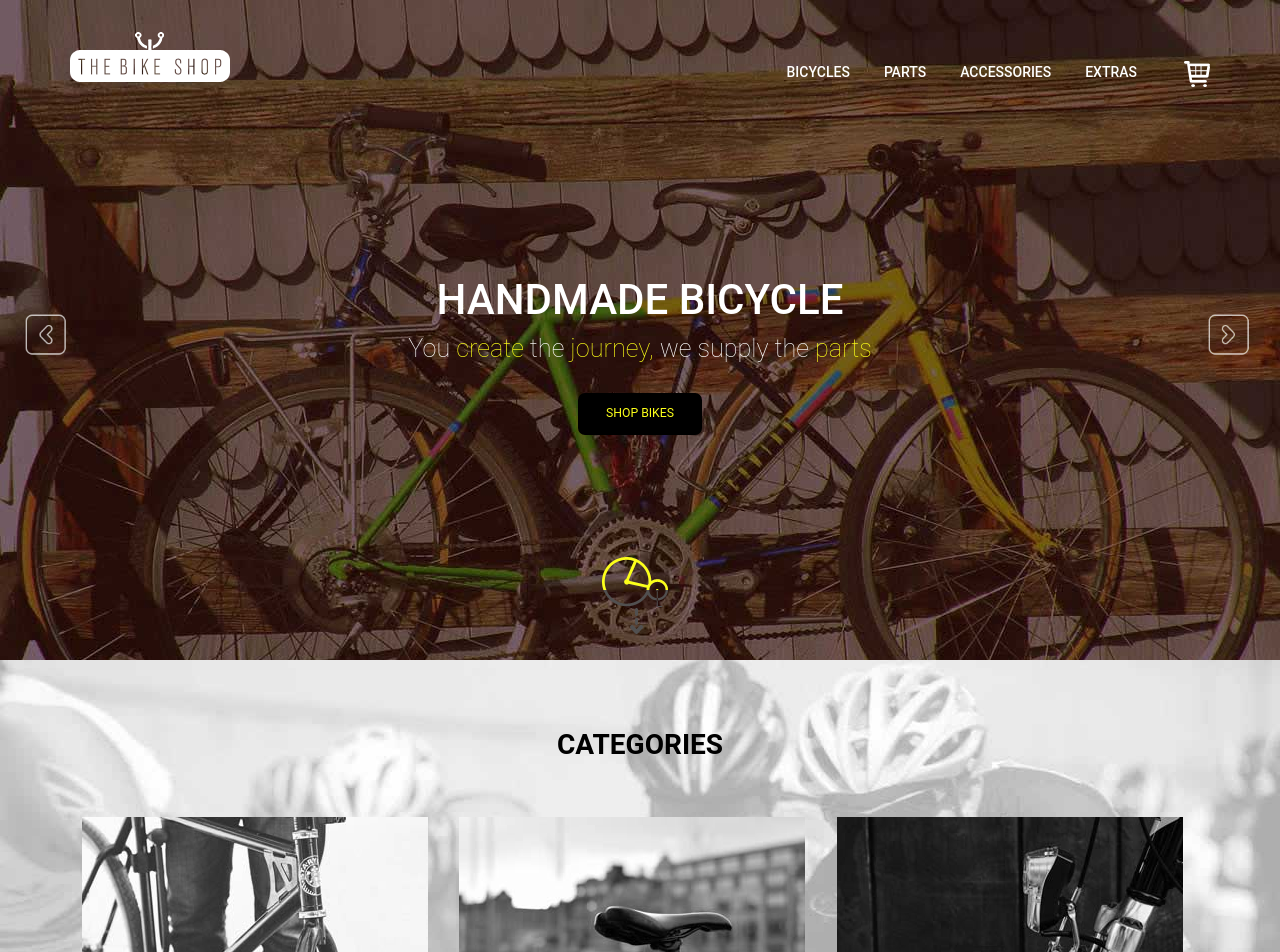
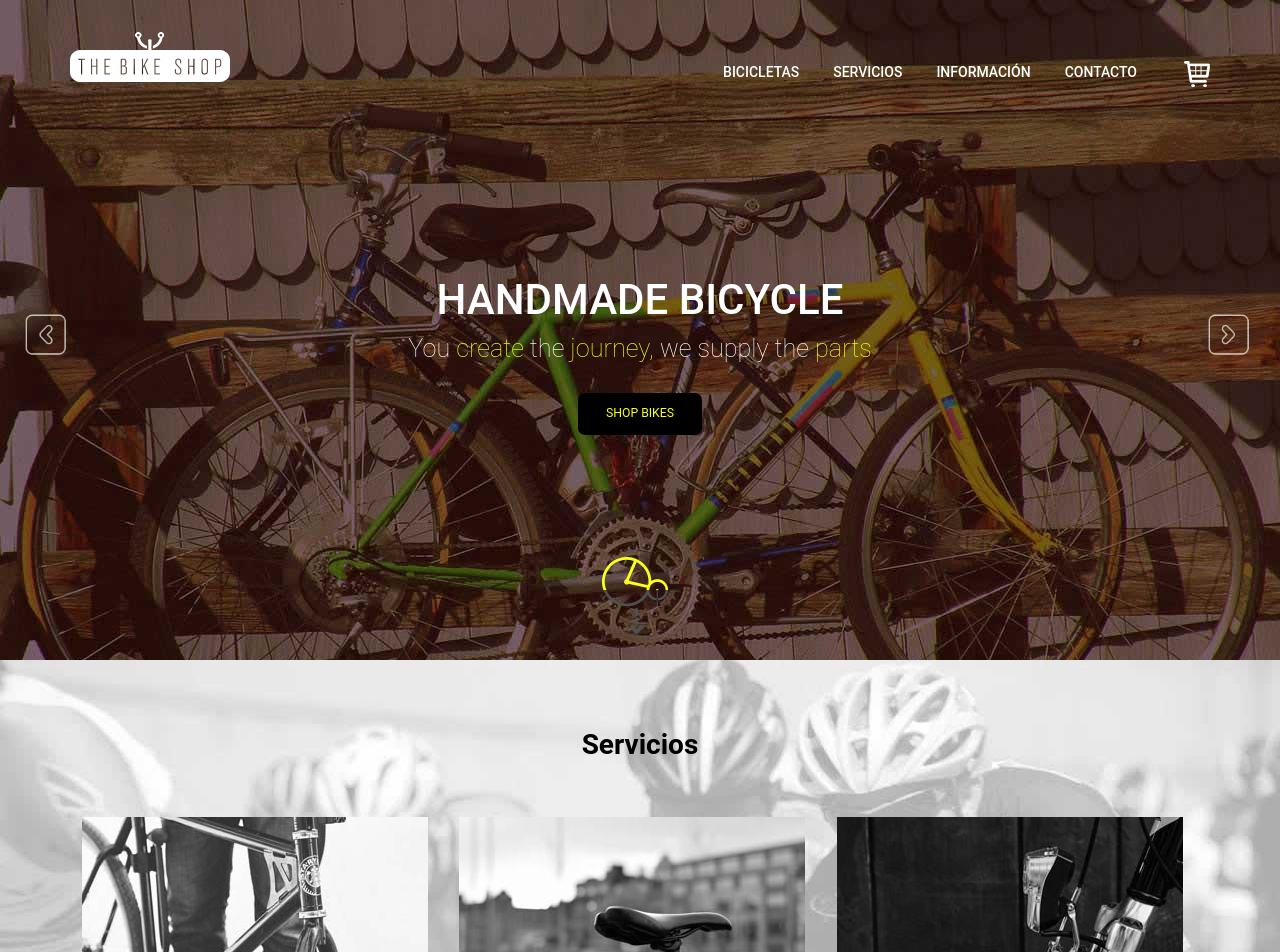
Before and after one commit to B0rjitaaa/bikes, a Django app: page / in a window 1280 px wide. Shown: the top 952 px of the page. Run offline with Django 3.2, Linux system fonts and the light colour scheme; some libraries are stand-ins or nearby versions.

Commit message:
Preparativos para la reunión.

```diff
--- a/shop/templates/index.html
+++ b/shop/templates/index.html
@@ -3,7 +3,7 @@
 <!DOCTYPE html>
 <html>
 	<head>
-		<title>Bike Shop a Ecommerce Category Flat Bootstrap Responsive Website Template| Home :: w3layouts</title>
+		<title>Título</title>
 		{% block custom_css %}
 		    <link href="{% static 'css/bootstrap.css' %}" rel='stylesheet' type='text/css' />
 		    <link rel="stylesheet" href="http://maxcdn.bootstrapcdn.com/font-awesome/4.3.0/css/font-awesome.min.css">
@@ -15,8 +15,7 @@
 
 		<meta name="viewport" content="width=device-width, initial-scale=1">
 		<meta http-equiv="Content-Type" content="text/html; charset=utf-8" />
-		<meta name="keywords" content="Bike-shop Responsive web template, Bootstrap Web Templates, Flat Web Templates, Android Compatible web template,
-		Smartphone Compatible web template, free webdesigns for Nokia, Samsung, LG, SonyErricsson, Motorola web design" />
+		<meta name="keywords" content="Content" />
 	</head>
 <body>
 <!--banner-->
@@ -27,38 +26,38 @@
 				 	<a href="{% url 'index' %}"><img src="images/logo.png" alt=""/></a>
 		   		</div>
 			  	<div class="top-nav">
-					<label class="mobile_menu" for="mobile_menu"><span>Menu</span></label>
+					<label class="mobile_menu" for="mobile_menu"><span>Menú</span></label>
 					<input id="mobile_menu" type="checkbox">
 		   			<ul class="nav">
-				  		<li class="dropdown1"><a href="bicycles.html">BICYCLES</a>
-					  		<ul class="dropdown2">
+				  		<li class="dropdown1"><a href="bicycles.html">Bicicletas</a>
+					  		<!--<ul class="dropdown2">
 								<li><a href="bicycles.html">FIXED / SINGLE SPEED</a></li>
 								<li><a href="bicycles.html">CITY BIKES</a></li>
 								<li><a href="bicycles.html">PREMIMUN SERIES</a></li>
-						  	</ul>
+						  	</ul>-->
 					  	</li>
-					  	<li class="dropdown1"><a href="parts.html">PARTS</a>
-							<ul class="dropdown2">
+					  	<li class="dropdown1"><a href="parts.html">Servicios</a>
+							<!--<ul class="dropdown2">
 								<li><a href="parts.html">CHAINS</a></li>
 								<li><a href="parts.html">TUBES</a></li>
 								<li><a href="parts.html">TIRES</a></li>
 								<li><a href="parts.html">DISC BREAKS</a></li>
-						  	</ul>
+						  	</ul>-->
 					 	</li>
-					 	<li class="dropdown1"><a href="accessories.html">ACCESSORIES</a>
-						 	<ul class="dropdown2">
+					 	<li class="dropdown1"><a href="accessories.html">Información</a>
+						 	<!--<ul class="dropdown2">
 								<li><a href="accessories.html">LOCKS</a></li>
 								<li><a href="accessories.html">HELMETS</a></li>
 								<li><a href="accessories.html">ARM COVERS</a></li>
 								<li><a href="accessories.html">JERSEYS</a></li>
-						  	</ul>
+						  	</ul>-->
 					 	</li>
-					 	<li class="dropdown1"><a href="404.html">EXTRAS</a>
-						 	<ul class="dropdown2">
+					 	<li class="dropdown1"><a href="404.html">Contacto</a>
+						 	<!--<ul class="dropdown2">
 								<li><a href="404.html">CLASSIC BELL</a></li>
 								<li><a href="404.html">BOTTLE CAGE</a></li>
 								<li><a href="404.html">TRUCK GRIP</a></li>
-						  	</ul>
+						  	</ul>-->
 				 		</li>
 		  				<a class="shop" href="cart.html"><img src="images/cart.png" alt=""/></a>
 				  	</ul>
@@ -89,25 +88,25 @@
 
 	<div id="cate" class="categories">
 		<div class="container">
-			<h3>CATEGORIES</h3>
+			<h3>Servicios</h3>
 		 	<div class="categorie-grids">
 				<a href="bicycles.html">
 				<div class="col-md-4 cate-grid grid1">
-					<h4>FIXED / SINGLE SPEED</h4>
+					<h4>TEXTO</h4>
 					<p>Are you ready </p>
-				<a class="store" href="bicycles.html">GO TO STORE</a>
+				<a class="store" href="bicycles.html">Detalles</a>
 			 	</div></a>
 
 			 	<a href="bicycles.html"><div class="col-md-4 cate-grid grid2">
-			 	<h4>PREMIMUM SERIES</h4>
+			 	<h4>TEXTO</h4>
 			 	<p>Exclusive Bike Components</p>
-	 			<a class="store" href="bicycles.html">GO TO STORE</a>
+	 			<a class="store" href="bicycles.html">Detalles</a>
 			 	</div></a>
 
 			 	<a href="bicycles.html"><div class="col-md-4 cate-grid grid3">
-			 	<h4>CITY BIKES</h4>
+			 	<h4>TEXTO</h4>
 			 	<p>Street Playground</p>
-			 	<a class="store" href="bicycles.html">GO TO STORE</a>
+			 	<a class="store" href="bicycles.html">Detalles</a>
 			 	</div></a>
 			 <div class="clearfix"></div>
 		 	</div>
@@ -116,16 +115,16 @@
 
 <!--bikes-->
 	<div class="bikes">
- 		<h3>POPULAR BIKES</h3>
+ 		<h3>POPULARES</h3>
 	 	<div class="bikes-grids">
 	 		<ul id="flexiselDemo1">
 		 		<li>
 			 		<img src="/images/bik1.jpg" alt=""/>
 				 	<div class="bike-info">
 				 		<div class="model">
-					 		<h4>FIXED GEAR<span>$249.00</span></h4>
+					 		<h4>TEXTO<span>TEXTO</span></h4>
 				 		</div>
-					 	<div class="model-info">
+					 	<!--<div class="model-info">
 				     		<select>
 						  		<option value="volvo">OPTION</option>
 								  <option value="saab">Option</option>
@@ -133,20 +132,20 @@
 								  <option value="audi">Option</option>
 					 		</select>
 						 	<a href="bicycles.html">BUY</a>
-					 	</div>
+					 	</div>-->
 					 	<div class="clearfix"></div>
 				 	</div>
 				 	<div class="viw">
-						<a href="bicycles.html">Quick View</a>
+						<a href="bicycles.html">Detalles</a>
 				 	</div>
 			 	</li>
 			 	<li>
 			 		<img src="/images/bik1.jpg" alt=""/>
 				 	<div class="bike-info">
 				 		<div class="model">
-					 		<h4>FIXED GEAR<span>$249.00</span></h4>
+					 		<h4>TEXTO<span>TEXTO</span></h4>
 				 		</div>
-					 	<div class="model-info">
+					 	<!--<div class="model-info">
 				     		<select>
 						  		<option value="volvo">OPTION</option>
 								  <option value="saab">Option</option>
@@ -154,20 +153,20 @@
 								  <option value="audi">Option</option>
 					 		</select>
 						 	<a href="bicycles.html">BUY</a>
-					 	</div>
+					 	</div>-->
 					 	<div class="clearfix"></div>
 				 	</div>
 				 	<div class="viw">
-						<a href="bicycles.html">Quick View</a>
+						<a href="bicycles.html">Detalles</a>
 				 	</div>
 			 	</li>
 			 	<li>
 			 		<img src="/images/bik1.jpg" alt=""/>
 				 	<div class="bike-info">
 				 		<div class="model">
-					 		<h4>FIXED GEAR<span>$249.00</span></h4>
+					 		<h4>TEXTO<span>TEXTO</span></h4>
 				 		</div>
-					 	<div class="model-info">
+					 	<!--<div class="model-info">
 				     		<select>
 						  		<option value="volvo">OPTION</option>
 								  <option value="saab">Option</option>
@@ -175,20 +174,20 @@
 								  <option value="audi">Option</option>
 					 		</select>
 						 	<a href="bicycles.html">BUY</a>
-					 	</div>
+					 	</div>-->
 					 	<div class="clearfix"></div>
 				 	</div>
 				 	<div class="viw">
-						<a href="bicycles.html">Quick View</a>
+						<a href="bicycles.html">Detalles</a>
 				 	</div>
 			 	</li>
 			 	<li>
 			 		<img src="/images/bik1.jpg" alt=""/>
 				 	<div class="bike-info">
 				 		<div class="model">
-					 		<h4>FIXED GEAR<span>$249.00</span></h4>
+					 		<h4>TEXTO<span>TEXTO</span></h4>
 				 		</div>
-					 	<div class="model-info">
+					 	<!--<div class="model-info">
 				     		<select>
 						  		<option value="volvo">OPTION</option>
 								  <option value="saab">Option</option>
@@ -196,20 +195,20 @@
 								  <option value="audi">Option</option>
 					 		</select>
 						 	<a href="bicycles.html">BUY</a>
-					 	</div>
+					 	</div>-->
 					 	<div class="clearfix"></div>
 				 	</div>
 				 	<div class="viw">
-						<a href="bicycles.html">Quick View</a>
+						<a href="bicycles.html">Detalles</a>
 				 	</div>
 			 	</li>
 			 	<li>
 			 		<img src="/images/bik1.jpg" alt=""/>
 				 	<div class="bike-info">
 				 		<div class="model">
-					 		<h4>FIXED GEAR<span>$249.00</span></h4>
+					 		<h4>TEXTO<span>TEXTO</span></h4>
 				 		</div>
-					 	<div class="model-info">
+					 	<!--<div class="model-info">
 				     		<select>
 						  		<option value="volvo">OPTION</option>
 								  <option value="saab">Option</option>
@@ -217,20 +216,20 @@
 								  <option value="audi">Option</option>
 					 		</select>
 						 	<a href="bicycles.html">BUY</a>
-					 	</div>
+					 	</div>-->
 					 	<div class="clearfix"></div>
 				 	</div>
 				 	<div class="viw">
-						<a href="bicycles.html">Quick View</a>
+						<a href="bicycles.html">Detalles</a>
 				 	</div>
 			 	</li>
 			 	<li>
 			 		<img src="/images/bik1.jpg" alt=""/>
 				 	<div class="bike-info">
 				 		<div class="model">
-					 		<h4>FIXED GEAR<span>$249.00</span></h4>
+					 		<h4>TEXTO<span>TEXTO</span></h4>
 				 		</div>
-					 	<div class="model-info">
+					 	<!--<div class="model-info">
 				     		<select>
 						  		<option value="volvo">OPTION</option>
 								  <option value="saab">Option</option>
@@ -238,11 +237,11 @@
 								  <option value="audi">Option</option>
 					 		</select>
 						 	<a href="bicycles.html">BUY</a>
-					 	</div>
+					 	</div>-->
 					 	<div class="clearfix"></div>
 				 	</div>
 				 	<div class="viw">
-						<a href="bicycles.html">Quick View</a>
+						<a href="bicycles.html">Detalles</a>
 				 	</div>
 			 	</li>
 	    	</ul>
@@ -252,14 +251,14 @@
 <!---->
 	<div class="contact">
 		<div class="container">
-			<h3>CONTACT US</h3>
-			<p>Please contact us for all inquiries and purchase options.</p>
+			<h3>Contacto</h3>
+			<!--<p>Please contact us for all inquiries and purchase options.</p>-->
 			<form>
-				 <input type="text" placeholder="NAME" required="">
-				 <input type="text" placeholder="SURNAME" required="">
-				 <input class="user" type="text" placeholder="USER@DOMAIN.COM" required=""><br>
-				 <textarea placeholder="MESSAGE"></textarea>
-				 <input type="submit" value="SEND">
+				 <input type="text" placeholder="NOMBRE" required="">
+				 <input type="text" placeholder="APELLIDOS" required="">
+				 <input class="user" type="text" placeholder="EMAIL" required=""><br>
+				 <textarea placeholder="MENSAJE"></textarea>
+				 <input type="submit" value="Enviar">
 			</form>
 		</div>
 	</div>
@@ -272,10 +271,10 @@
 			</div>
 			<div class="ftr-menu">
 	 			<ul>
-					<li><a href="bicycles.html">BICYCLES</a></li>
-					<li><a href="parts.html">PARTS</a></li>
-					<li><a href="accessories.html">ACCESSORIES</a></li>
-					<li><a href="404.html">EXTRAS</a></li>
+					<li><a href="bicycles.html">BICICLETAS</a></li>
+					<li><a href="accessories.html">SERVICIOS</a></li>
+					<li><a href="parts.html">INFORMACIÓN</a></li>
+					<li><a href="404.html">CONTACTOS</a></li>
 				</ul>
 			</div>
 			<div class="clearfix"></div>
```
